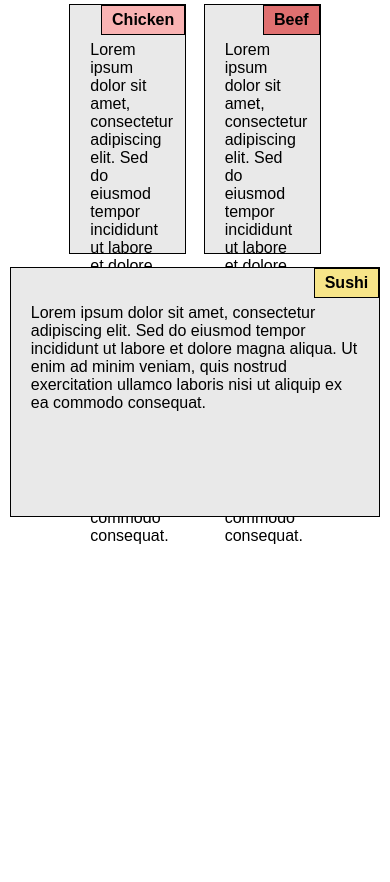
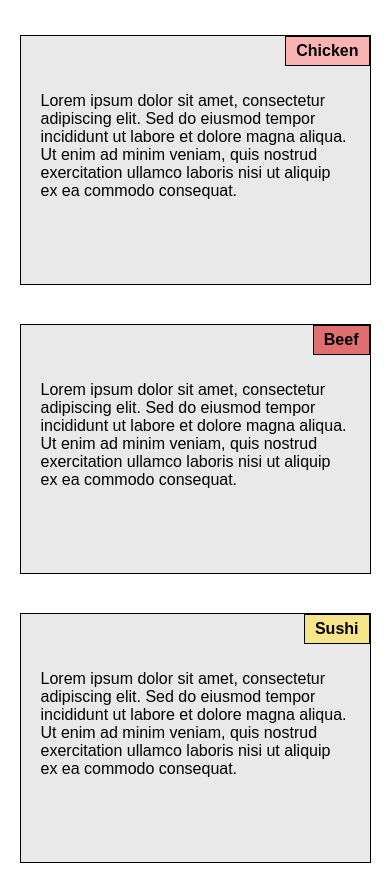
Before and after one commit to Zer0Bjt/coursera-html-css, a plain HTML site: page module2-solution/index.html in a window 390 px wide. Shown: the part 82-964 px from the top of the page. Before the commit the page ends 844 px from the top, so only its background shows below. Drawn offline with Linux system fonts and the light colour scheme.

Commit message:
Update styles.css

```diff
--- a/module2-solution/css/styles.css
+++ b/module2-solution/css/styles.css
@@ -9,13 +9,15 @@ body {
 
 h1 {
   text-align: center;
-  margin-bottom: 30px 0;
+  margin: 30px 0;
   font-size: 2em;
 }
 
 .container {
  text-align: center;
   width: 100%;
+  margin: 0 auto;
+  max-width: 1200px;
 }
 
 .section {
@@ -23,7 +25,7 @@ h1 {
   vertical-align: top;
   width: 30%;
   margin: 1.66%;
-  padding: 20px;
+  padding: 40px 20px 20px 20px;
   border: 1px solid black ;
   background-color: #e9e9e9;
   height: 250px;
@@ -66,12 +68,11 @@ h1 {
     width: 48%;
     margin: 1%;
   }
-}
-
 
 
   .section.sushi {
-  width: 95%;
+  width: 98%;
+  margin: 1% auto;
   }
 }
 
@@ -79,6 +80,6 @@ h1 {
 @media (max-width:767px) {
   .section {
     width:90%;
-    margin: 5%;
+    margin: 5% auto;
   }
 }
```
